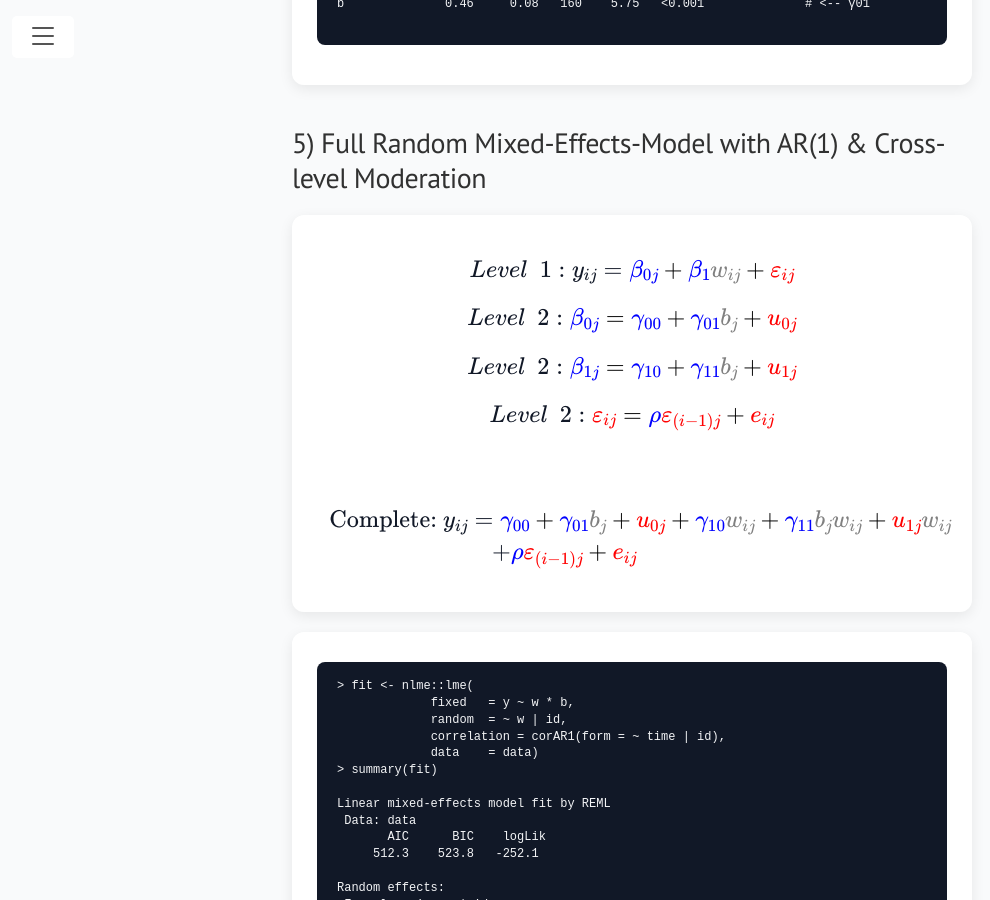
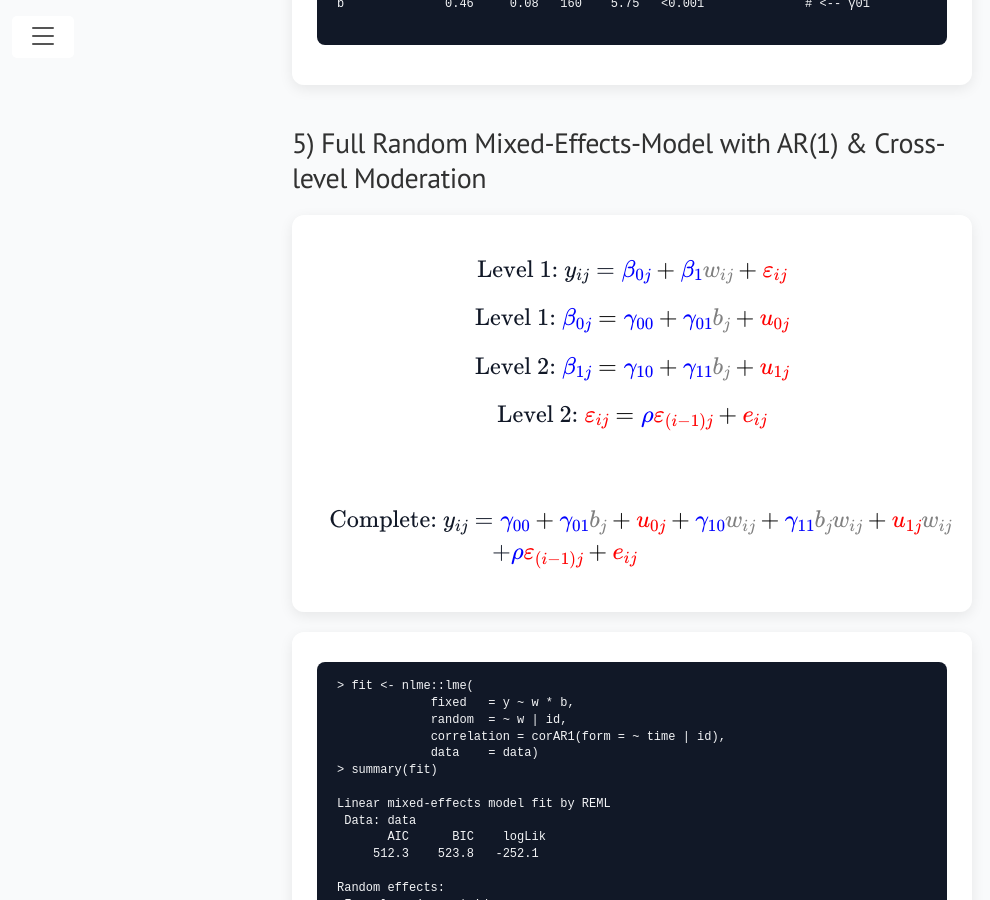
Before and after one commit to lennartseizer/ild, a Jekyll site: the page built from 3.html, in a window 1280 px wide and 900 px high, scrolled down 5418 px. Shown: the whole window, without its empty margins (8-998 px from the left). Built offline with Jekyll 4.4.1, drawn with Linux system fonts in a browser that asks for light colours.

Commit message:
Update 3.html

```diff
--- a/3.html
+++ b/3.html
@@ -404,25 +404,25 @@ b              0.46     0.08   160    5.75   <0.001              # <-- γ01
   <h2>5) Full Random Mixed-Effects-Model with AR(1) & Cross-level Moderation</h2>
     <div class="card">
       $$
-      Level&ensp;1: y_{ij}
+      \text{Level 1: } y_{ij}
       = \color{blue}\beta_{0j}
       \color{black}+ \color{blue}\beta_{1}\color{gray}w_{ij}
       \color{black}+ \color{red}\varepsilon_{ij}
       $$
       $$
-      Level&ensp;2: \color{blue}\beta_{0j}
+      \text{Level 1: } \color{blue}\beta_{0j}
       \color{black}= \color{blue}\gamma_{00}
       \color{black}+ \color{blue}\gamma_{01}\color{gray}b_{j}
       \color{black}+ \color{red}u_{0j}
       $$
       $$
-      Level&ensp;2: \color{blue}\beta_{1j}
+      \text{Level 2: } \color{blue}\beta_{1j}
       \color{black}= \color{blue}\gamma_{10}
       \color{black}+ \color{blue}\gamma_{11}\color{gray}b_{j}
       \color{black}+ \color{red}u_{1j}
       $$
       $$
-      Level&ensp;2: \color{red}\varepsilon_{ij}
+      \text{Level 2: } \color{red}\varepsilon_{ij}
       \color{black}= \color{blue}\rho\color{red}\varepsilon_{(i-1)j}
       \color{black}+ \color{red}e_{ij}
       $$
```
